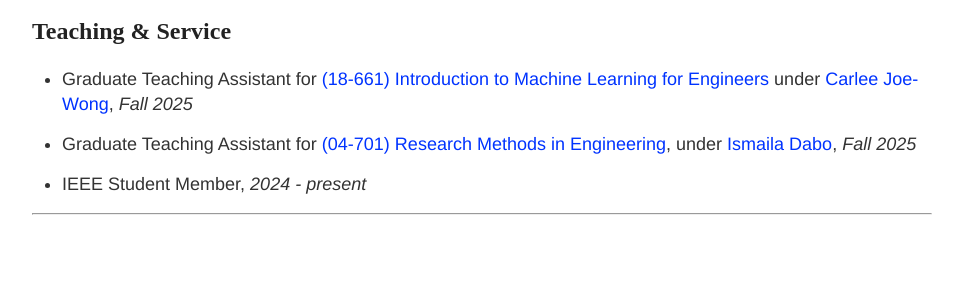
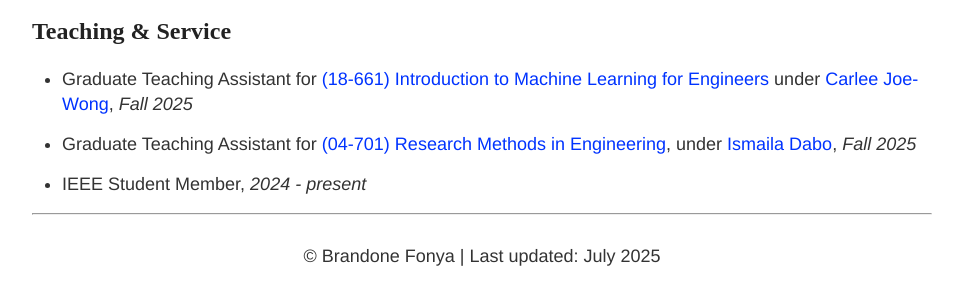
Before and after one commit to FonyaBrandone/FonyaBrandone.github.io, a Jekyll site: the page built from index.md, in a window 1280 px wide and 900 px high, scrolled down 2400 px, cut to the strip 603-900 px from the top of the window. Shown: the whole strip, without its empty margins (158-1121 px from the left). Built offline with Jekyll 4.4.1, drawn with Linux system fonts in a browser that asks for light colours; before the commit the page ends 3227 px from its top, so only the background shows below that.

Commit message:
Added footer

```diff
--- a/index.md
+++ b/index.md
@@ -167,3 +167,5 @@
 <!-- </span> -->
 
 ---
+
+<footer>© Brandone Fonya | Last updated: July 2025</footer>
```
